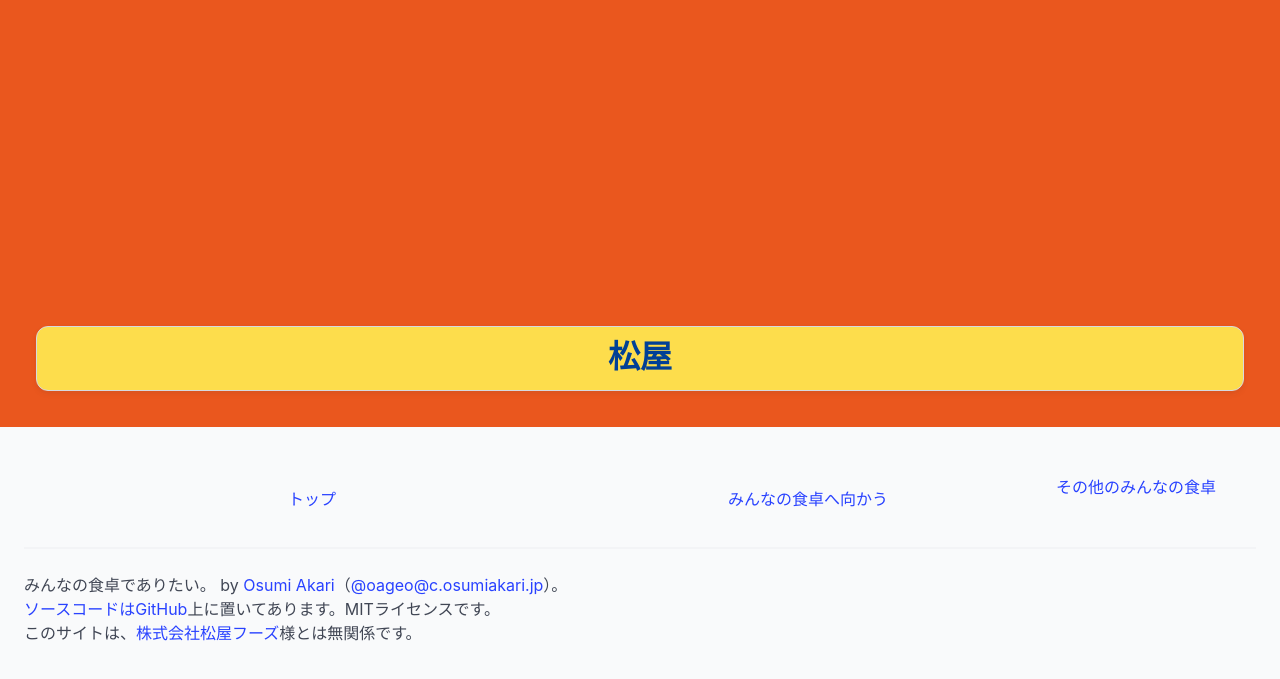
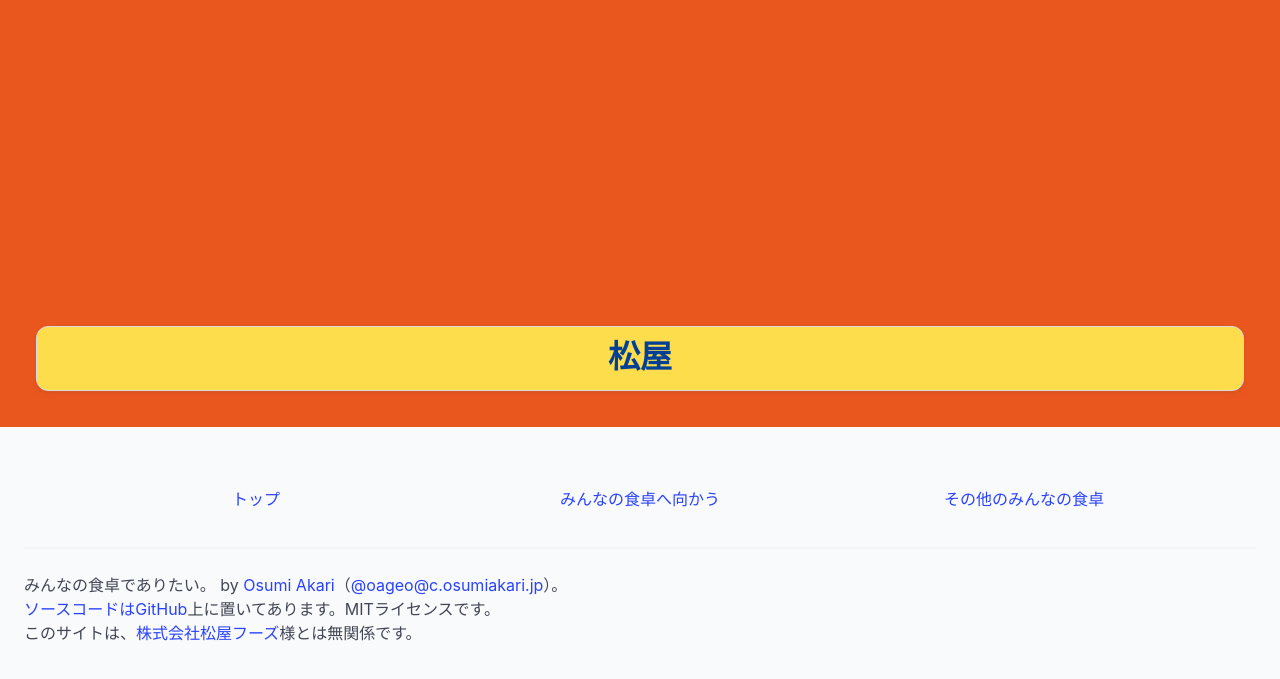
Before and after one commit to oageo/wannabe-syokutaku, an Eleventy site: page src/index.html in a window 1280 px wide. Shown: the part 373-1052 px from the top of the page. Built offline with nearby package versions, Linux system fonts and the light colour scheme; Eleventy itself is replaced by a stand-in of ours; files that its build step writes are made by us from their sources.

Commit message:
デザインを修正

```diff
--- a/src/_includes/components/footer.njk
+++ b/src/_includes/components/footer.njk
@@ -6,7 +6,7 @@
         <a class="column has-text-centered" href="https://wannabe-syokutaku.osumiakari.jp/">
             みんなの食卓へ向かう
         </a>
-        <a href="https://www.xn--2kr713n.xn--q9jyb4c">
+        <a class="column has-text-centered" href="https://www.xn--2kr713n.xn--q9jyb4c">
             その他のみんなの食卓
         </a>
     </div>
```
